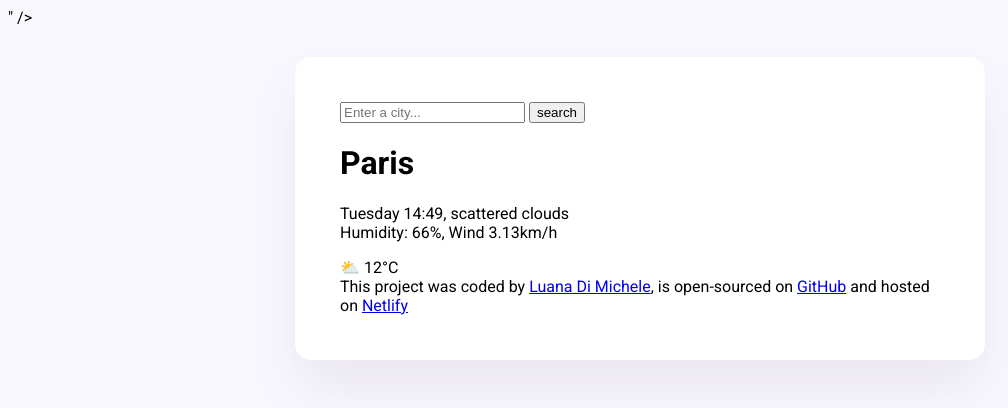
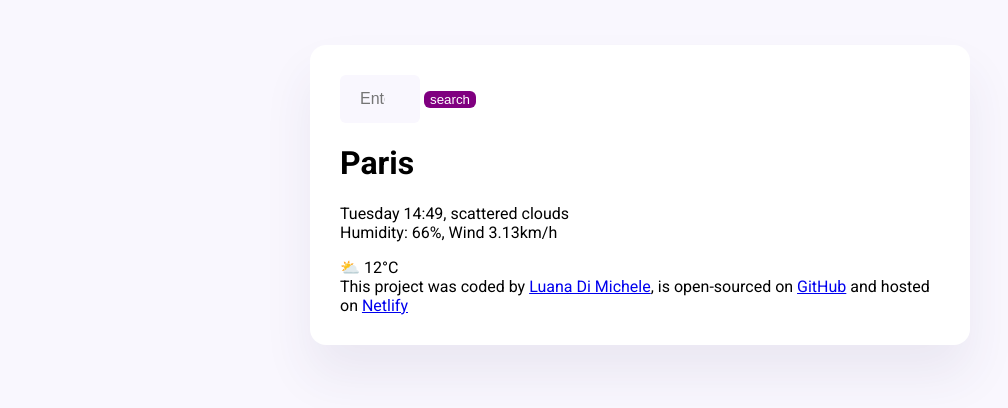
Before and after one commit to Luankaprg/Weather-App-Project, a plain HTML site: page index.html in a window 1280 px wide. Shown: the whole page, without its empty margins (0-1008 px from the left). Drawn offline with Linux system fonts and the light colour scheme.

Commit message:
styled search button

```diff
--- a/index.html
+++ b/index.html
@@ -10,16 +10,21 @@
       href="https://fonts.googleapis.com/css2?family=Roboto:ital,wght@0,100;0,300;0,400;0,500;0,700;0,900;1,100;1,300;1,400;1,500;1,700;1,900&display=swap"
       rel="stylesheet"
     />
-    " />
+
     <link rel="stylesheet" href="src/style.css" />
     <title>Document</title>
   </head>
   <body>
     <div class="weather-app">
       <header>
-        <form>
-          <input type="search" placeholder="Enter a city..." required />
-          <input type="submit" value="search" />
+        <form class="search-form">
+          <input
+            type="search"
+            placeholder="Enter a city..."
+            required
+            class="search-form-input"
+          />
+          <input type="submit" value="search" class="search-form-button" />
         </form>
       </header>
       <main>
--- a/src/style.css
+++ b/src/style.css
@@ -6,8 +6,25 @@ body {
 .weather-app {
   background: white;
   max-width: 600px;
-  margin: 30px auto;
-  padding: 45px;
+  margin: 45px auto;
+  padding: 30px;
   box-shadow: 0 30px 50px rgba(65, 50, 100, 0.08);
   border-radius: 16px;
 }
+
+.search-form-input {
+  background-color: #f9f7fe;
+  border: none;
+  border-radius: 6px;
+  width: 80px;
+  font-size: 16px;
+  padding: 15px 20px;
+}
+
+.search-form-button {
+  background-color: purple;
+  padding: 15px, 20px;
+  border: none;
+  border-radius: 6px;
+  color: white;
+}
```
